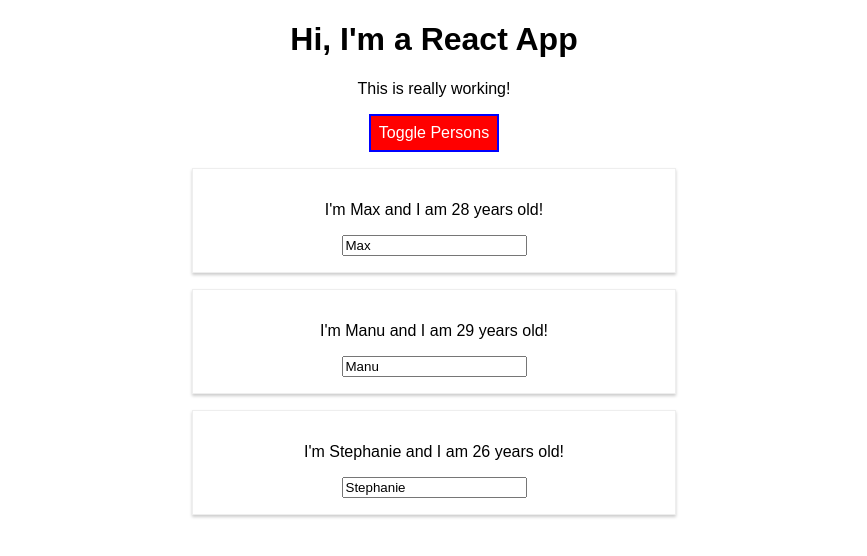
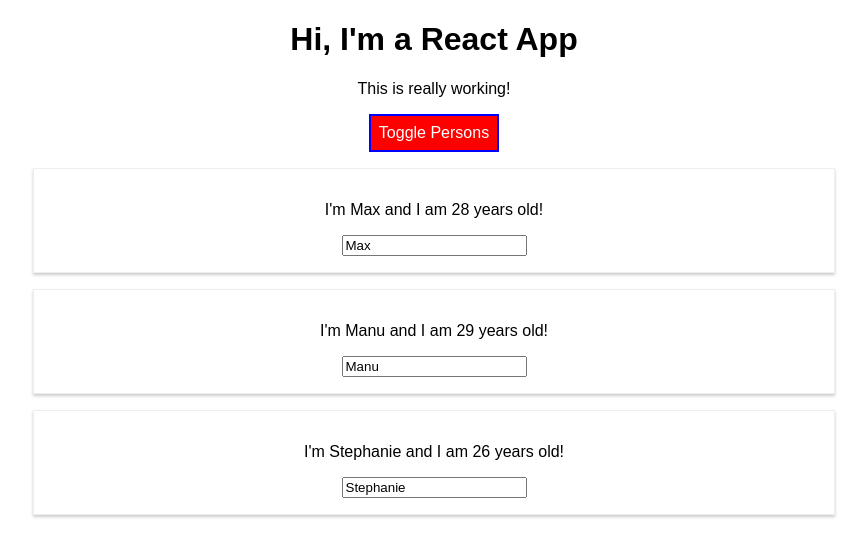
Before and after one commit to shanmukhipriya99/ReactJs, a React (Create React App) app in the folder Academind/Section-5/react-102/: page / in a window 1280 px wide. Both pictures are taken after a click on the button "Toggle Persons". Shown: the top 556 px of the page, without its empty margins (206-1073 px from the left). Built offline with nearby package versions, Linux system fonts and the light colour scheme.

Commit message:
removed all style packages

```diff
--- a/Academind/Section-5/react-102/src/App.js
+++ b/Academind/Section-5/react-102/src/App.js
@@ -1,20 +1,6 @@
 import React, { Component } from 'react';
-import styled from 'styled-components';
 import './App.css';
 import Person from './Person/Person';
-
-const StyledButton = styled.button`
-  background-color: ${props => props.alt ? 'red' : 'green' };
-  color: white;
-  font: inherit;
-  border: 2px solid blue;
-  padding: 8px;
-  cursor: pointer;
-  &:hover {
-    background-color: ${props => props.alt ? 'salmon' : 'lightgreen' };
-    color: black;
-  }
-`;      //note the &
 
 class App extends Component {
   state = {
@@ -52,14 +38,14 @@
   }
 
   render () {
-    // const style = {
-    //   backgroundColor: 'green',
-    //   color: 'white',
-    //   font: 'inherit',
-    //   border: '2px solid blue',
-    //   padding: '8px',
-    //   cursor: 'pointer'
-    // };
+    const style = {
+      backgroundColor: 'green',
+      color: 'white',
+      font: 'inherit',
+      border: '2px solid blue',
+      padding: '8px',
+      cursor: 'pointer'
+    };
 
     let persons = null;
     if ( this.state.showPersons ) {
@@ -75,7 +61,7 @@
         })}
         </div>
       );
-      // style.backgroundColor = 'red';
+      style.backgroundColor = 'red';
     }
 
     const classes = [];
@@ -90,9 +76,9 @@
       <div className="App">
         <h1>Hi, I'm a React App</h1>
         <p className={classes.join(' ')}>This is really working!</p>
-        <StyledButton alt={this.state.showPersons} onClick={this.togglePersonHandler}>
+        <button style={style} onClick={this.togglePersonHandler}>
           Toggle Persons
-        </StyledButton>
+        </button>
         {persons}
       </div>
     );
--- a/Academind/Section-5/react-102/src/Person/Person.js
+++ b/Academind/Section-5/react-102/src/Person/Person.js
@@ -1,28 +1,13 @@
 import React from 'react';
-import styled from 'styled-components';
-// import './Person.css';
-
-const StyledDiv = styled.div`
-    width: 60%;
-    margin: 16px auto;
-    border: 1px solid #eee;
-    box-shadow: 0 2px 3px #ccc;
-    padding: 16px;
-    text-align: center;
-
-    @media (min-width: 500px) {
-    width: 450px;
-    }
-`;
+import './Person.css';
 
 const person = ( props ) => {
     return (
-        // <div className='Person' onClick={props.click}>
-        <StyledDiv>
+        <div className='Person' onClick={props.click}>
             <p>I'm {props.name} and I am {props.age} years old!</p>
             <p>{props.children}</p>
             <input type="text" onChange={props.changed} value={props.name} />
-        </StyledDiv>
+        </div>
     )
 };
 
```
